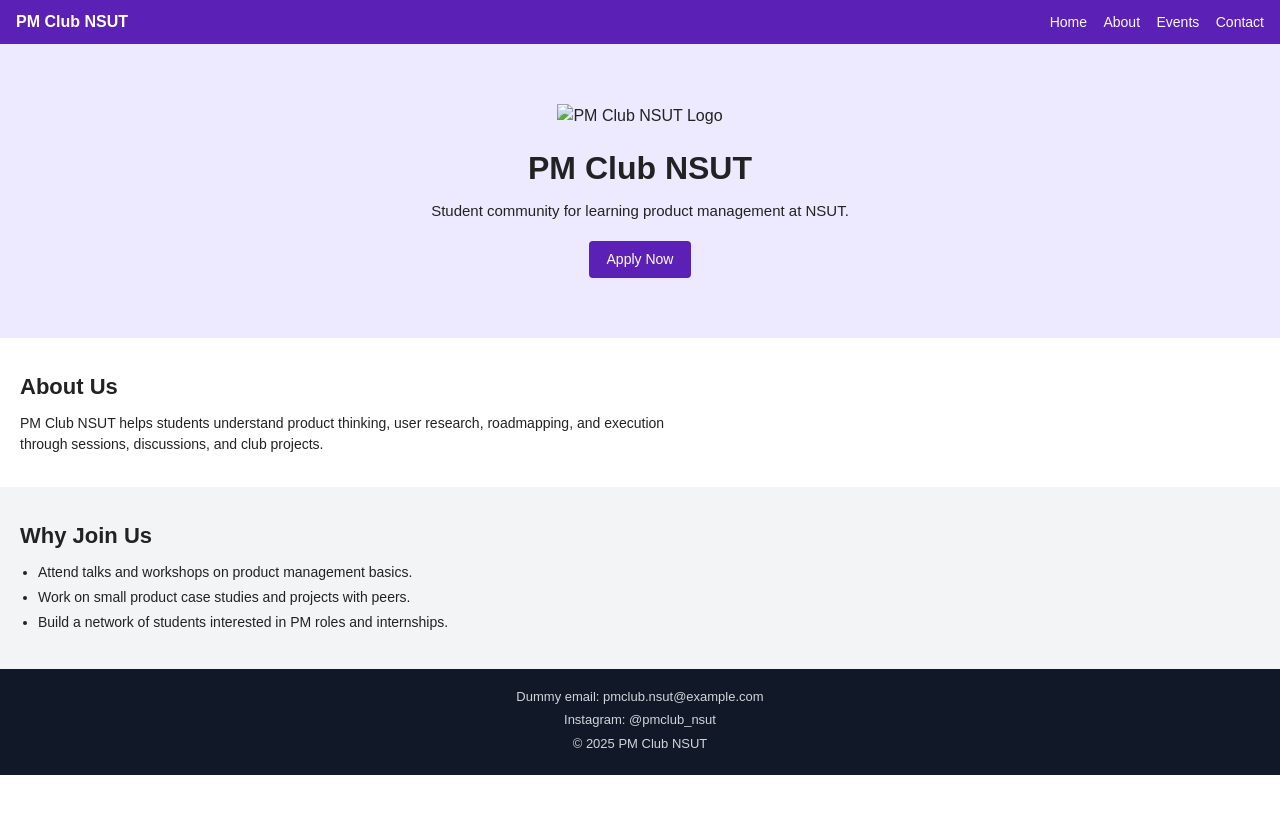
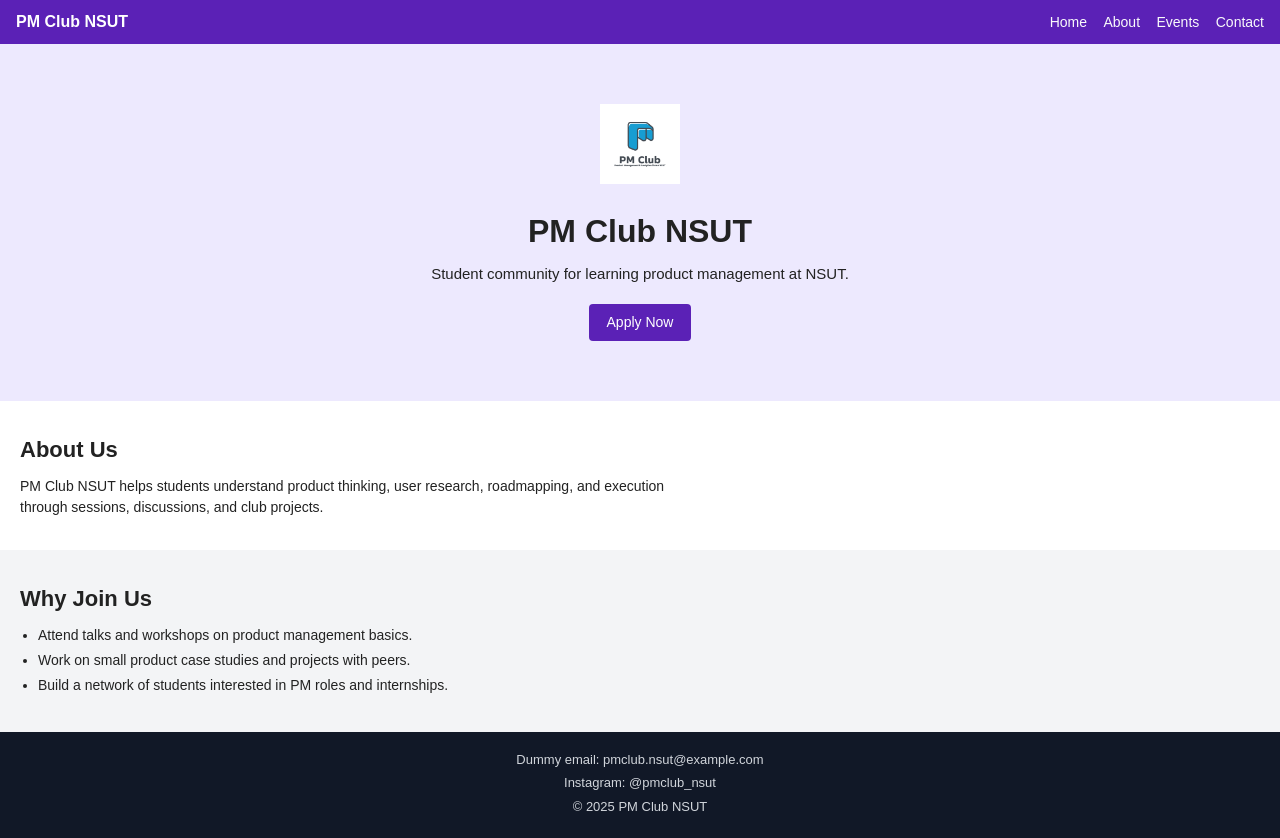
Before and after one commit to aryanmalhotraug25-hash/PM-CLUB, a plain HTML site: page index.html in a window 1280 px wide. Before the commit the page ends 800 px from the top, so only its background shows below. Drawn offline with Linux system fonts and the light colour scheme.

Commit message:
EDITED HTML CODE

```diff
--- a/index.html
+++ b/index.html
@@ -21,7 +21,7 @@
 
   <!-- Hero Section -->
   <section id="home" class="hero">
-    <img src="Logo111[1].png" alt="PM Club NSUT Logo" class="hero-logo">
+    <img src="Logo111.png" alt="PM Club NSUT Logo" class="hero-logo">
     <h1>PM Club NSUT</h1>
     <p>Student community for learning product management at NSUT.</p>
     <a href="#contact" class="btn">Apply Now</a>
```
